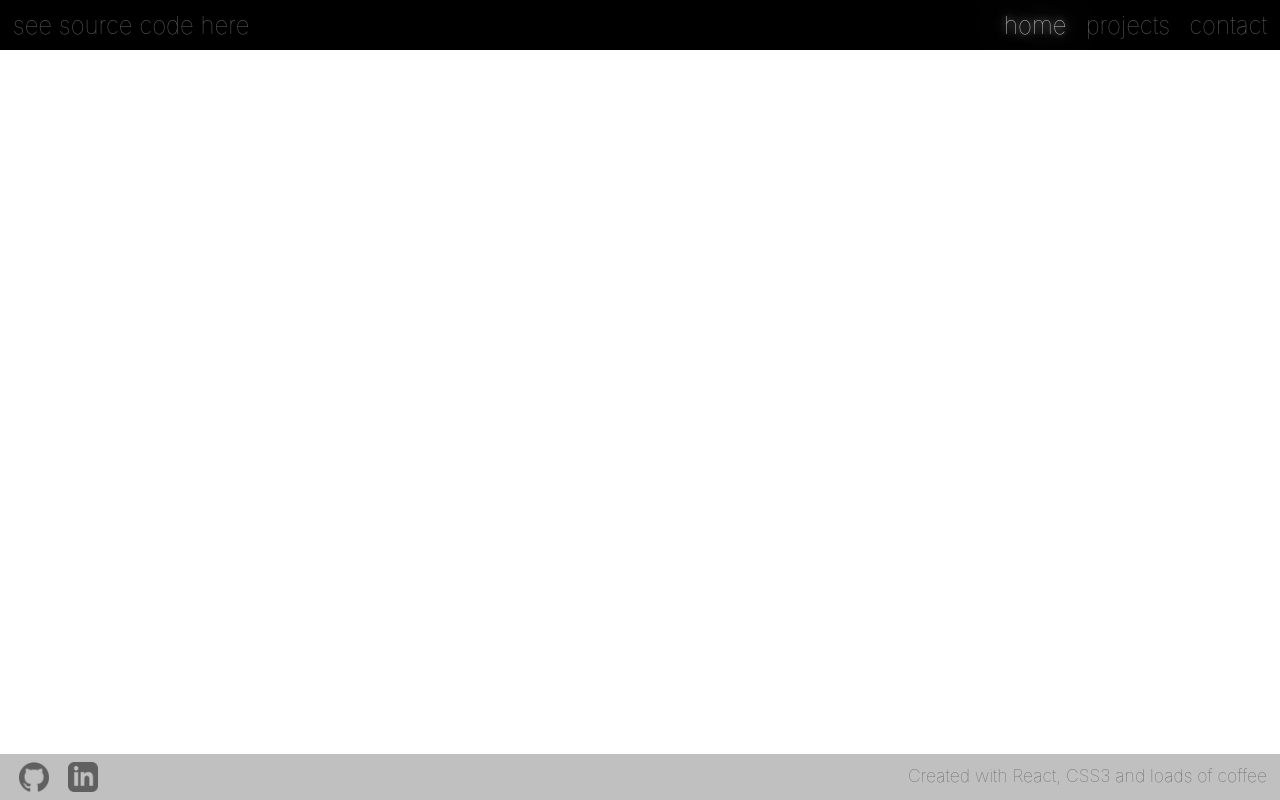
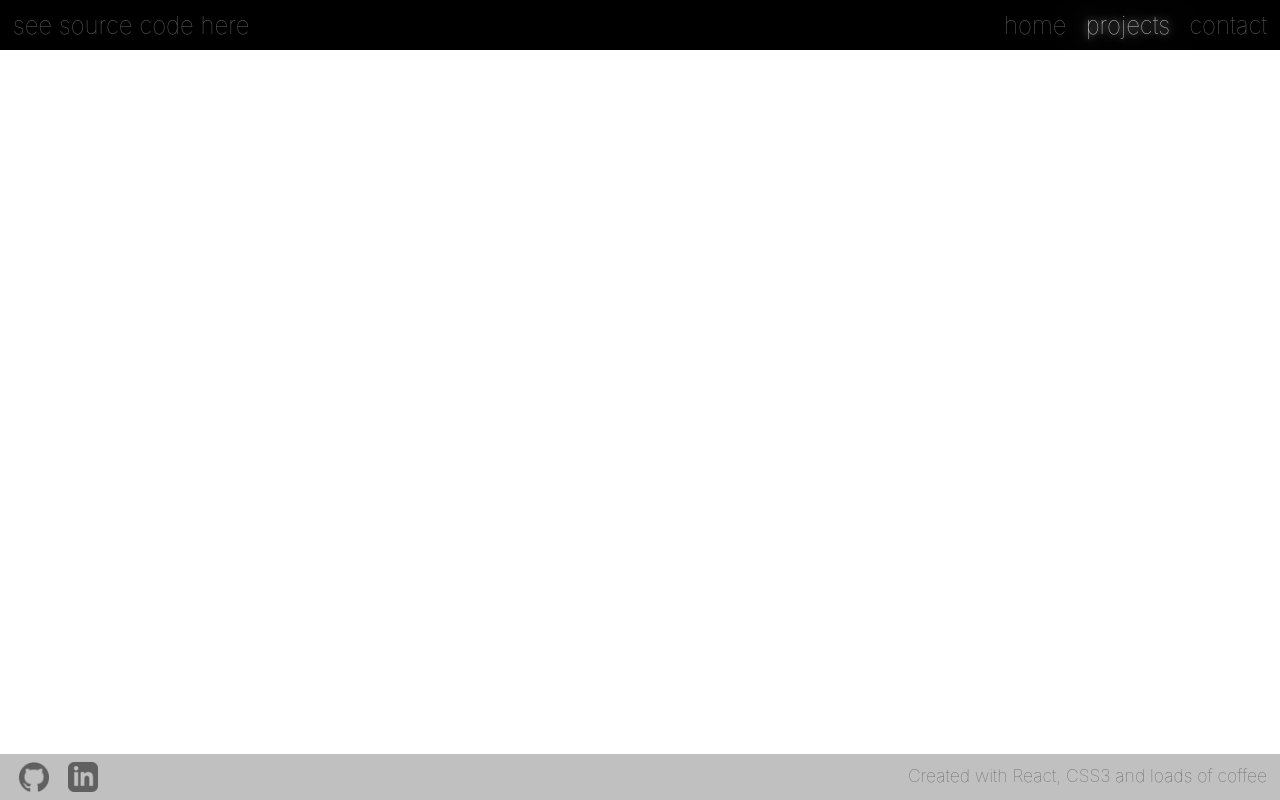
Before and after one commit to unamednada/local_test, a React (Create React App) app: page /projects in a window 1280 px wide. Built offline with nearby package versions, Linux system fonts and the light colour scheme.

Commit message:
Add text-shadow to current router page

```diff
--- a/src/components/Header/index.jsx
+++ b/src/components/Header/index.jsx
@@ -15,7 +15,7 @@ function Header() {
       <div className="header-right">
         <nav className="header-nav">
           <a href="/" id="home-link">home</a>
-          <a href="/projects">projects</a>
+          <a href="/projects" id="projects-link">projects</a>
           <a href="/contact">contact</a>
         </nav>
       </div>
--- a/src/pages/Home/Home.css
+++ b/src/pages/Home/Home.css
@@ -2,7 +2,7 @@
   font-weight: lighter;
 }
 
-#home-link {
+.Home #home-link {
   text-shadow:
     0 0 7px grey,
     0 0 10px grey,
--- a/src/pages/Projects/Projects.css
+++ b/src/pages/Projects/Projects.css
@@ -0,0 +1,16 @@
+* {
+  font-weight: lighter;
+}
+
+.Projects #projects-link {
+  text-shadow:
+    0 0 7px grey,
+    0 0 10px grey,
+    0 0 21px grey,
+    0 0 42px #fff,
+    0 0 82px #fff,
+    0 0 92px silver,
+    0 0 102px silver,
+    0 0 151px silver;
+  opacity: 1;
+}
```
